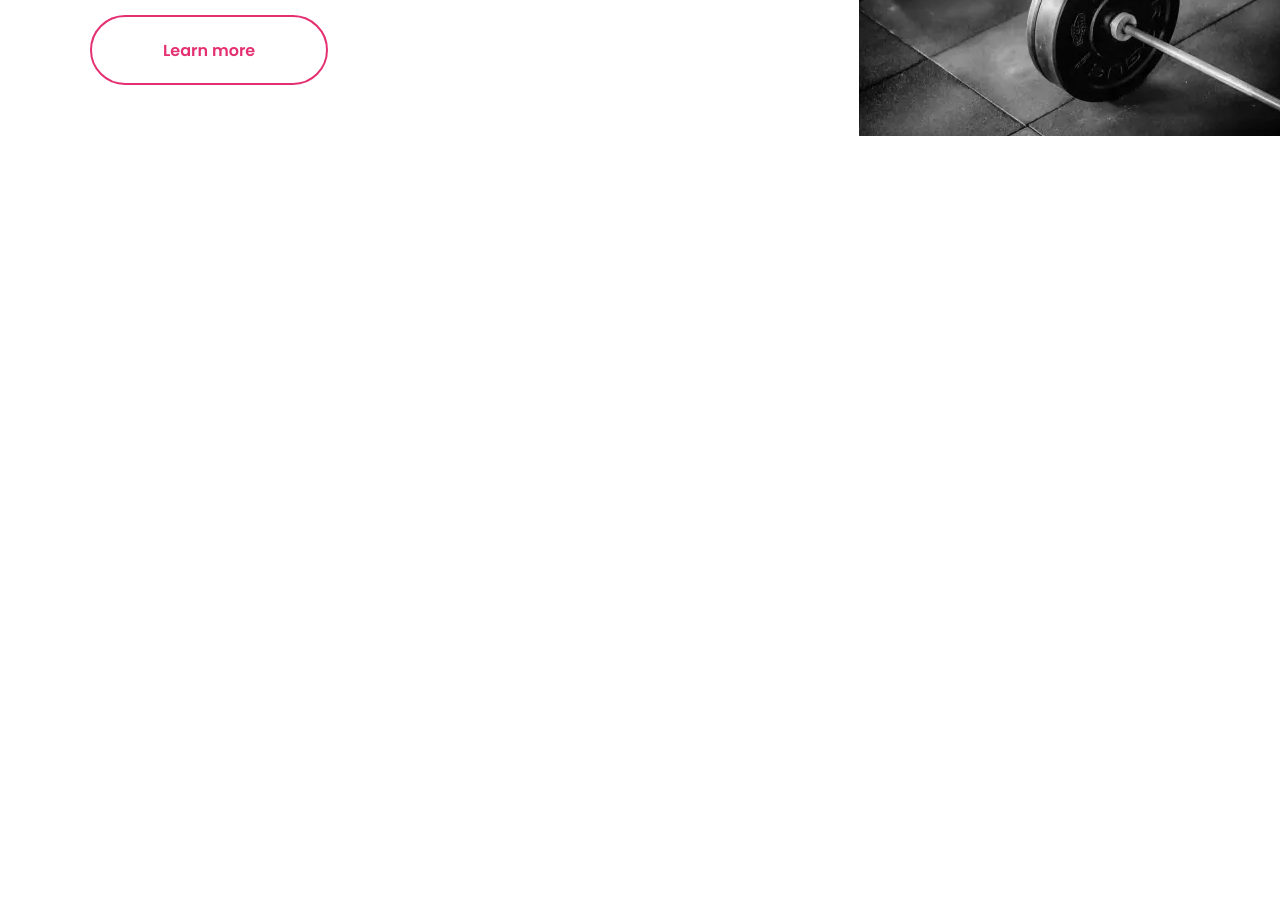
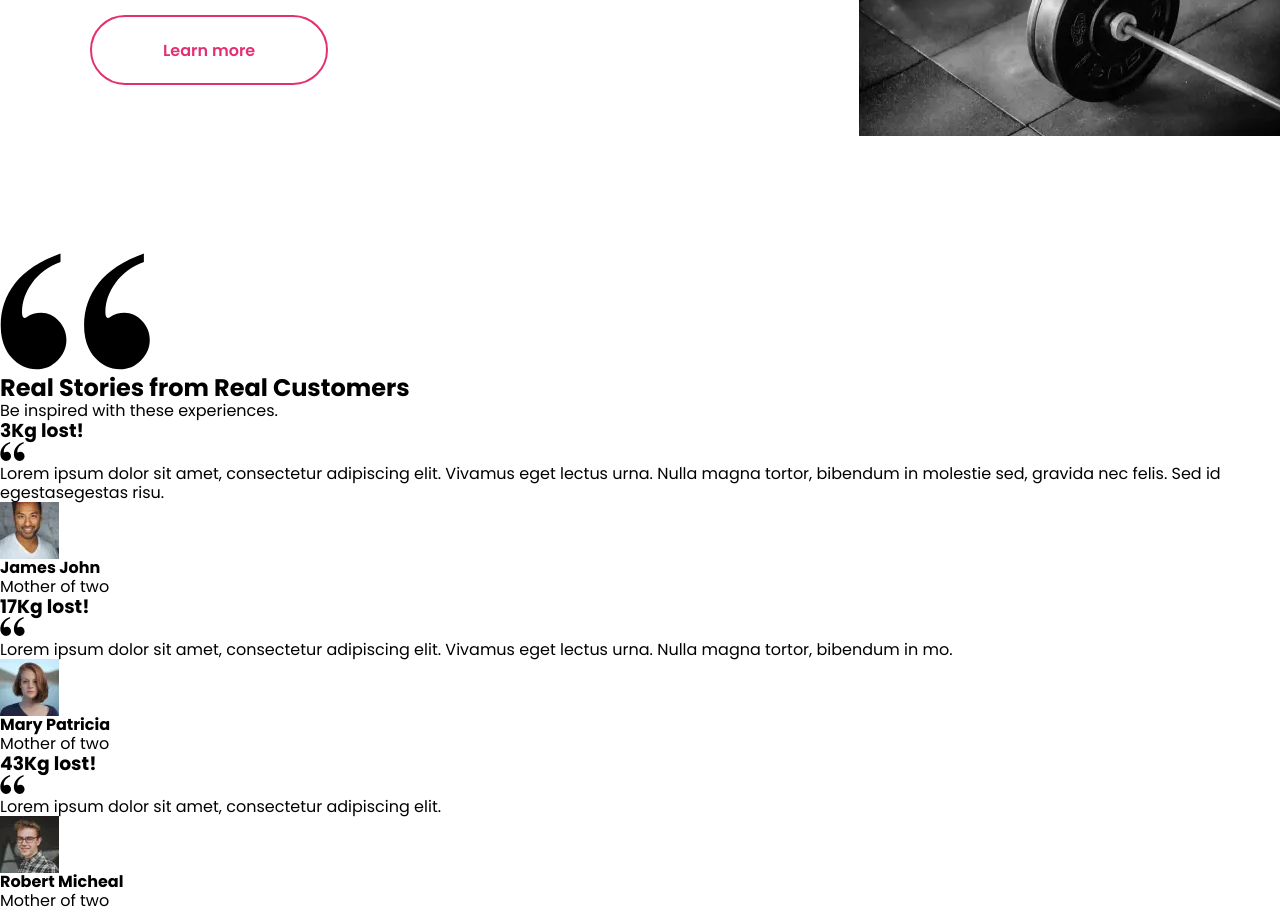
Before and after one commit to elen-purple/GoodLyfe, a plain HTML site: page index.html in a window 1280 px wide. Shown: the part 2701-3613 px from the top of the page. Before the commit the page ends 2954 px from the top, so only its background shows below. Drawn offline with nearby package versions, Linux system fonts and the light colour scheme.

Commit message:
makes real layout

```diff
--- a/index.html
+++ b/index.html
@@ -139,6 +139,78 @@
           />
         </div>
       </section>
+      <section class="real">
+        <svg class="real-icon" width="151" height="117">
+          <use href="./svg/icons.svg#quotes"></use>
+        </svg>
+        <h2 class="real-title">Real Stories from Real Customers</h2>
+        <p class="real-desc">Be inspired with these experiences.</p>
+        <ul class="real-list">
+          <li class="real-item">
+            <h3 class="real-lost">3Kg lost!</h3>
+            <svg class="real-quotes" width="25" height="19">
+              <use href="./svg/icons.svg#quotes"></use>
+            </svg>
+            <p class="real-info">
+              Lorem ipsum dolor sit amet, consectetur adipiscing elit. Vivamus
+              eget lectus urna. Nulla magna tortor, bibendum in molestie sed,
+              gravida nec felis. Sed id egestasegestas risu.
+            </p>
+            <div class="real-wrap">
+              <img
+                src="./imgs/real-img-1.webp"
+                alt="real img 1"
+                class="real-img"
+              />
+              <div class="real-text">
+                <h4 class="real-name">James John</h4>
+                <p class="real-time">Mother of two</p>
+              </div>
+            </div>
+          </li>
+          <li class="real-item">
+            <h3 class="real-lost">17Kg lost!</h3>
+            <svg class="real-quotes" width="25" height="19">
+              <use href="./svg/icons.svg#quotes"></use>
+            </svg>
+            <p class="real-info">
+              Lorem ipsum dolor sit amet, consectetur adipiscing elit. Vivamus
+              eget lectus urna. Nulla magna tortor, bibendum in mo.
+            </p>
+            <div class="real-wrap">
+              <img
+                src="./imgs/real-img-2.webp"
+                alt="real img 2"
+                class="real-img"
+              />
+              <div class="real-text">
+                <h4 class="real-name">Mary Patricia</h4>
+                <p class="real-time">Mother of two</p>
+              </div>
+            </div>
+          </li>
+          <li class="real-item">
+            <h3 class="real-lost">43Kg lost!</h3>
+            <svg class="real-quotes" width="25" height="19">
+              <use href="./svg/icons.svg#quotes"></use>
+            </svg>
+            <p class="real-info">
+              Lorem ipsum dolor sit amet, consectetur adipiscing elit.
+            </p>
+            <div class="real-wrap">
+              <img
+                src="./imgs/real-img-3.webp"
+                alt="real img 3"
+                class="real-img"
+              />
+              <div class="real-text">
+                <h4 class="real-name">Robert Micheal</h4>
+                <p class="real-time">Mother of two</p>
+              </div>
+            </div>
+          </li>
+        </ul>
+      </section>
     </main>
   </body>
 </html>
```
